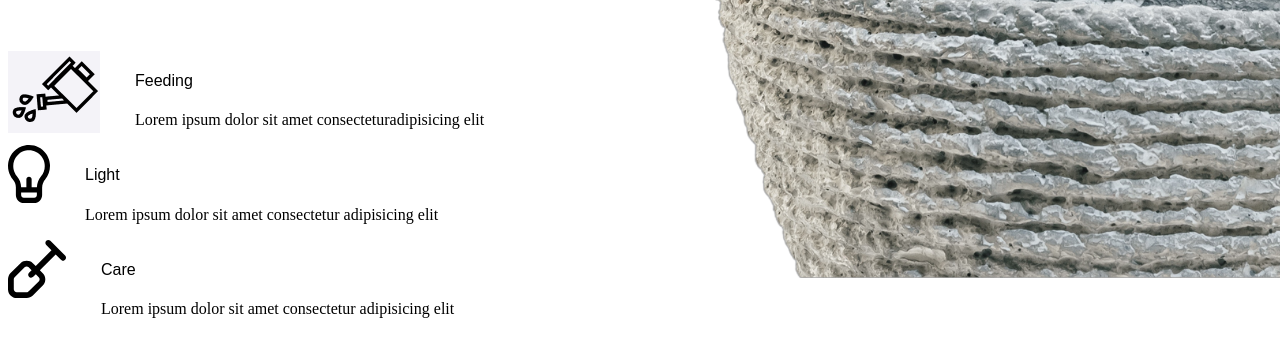
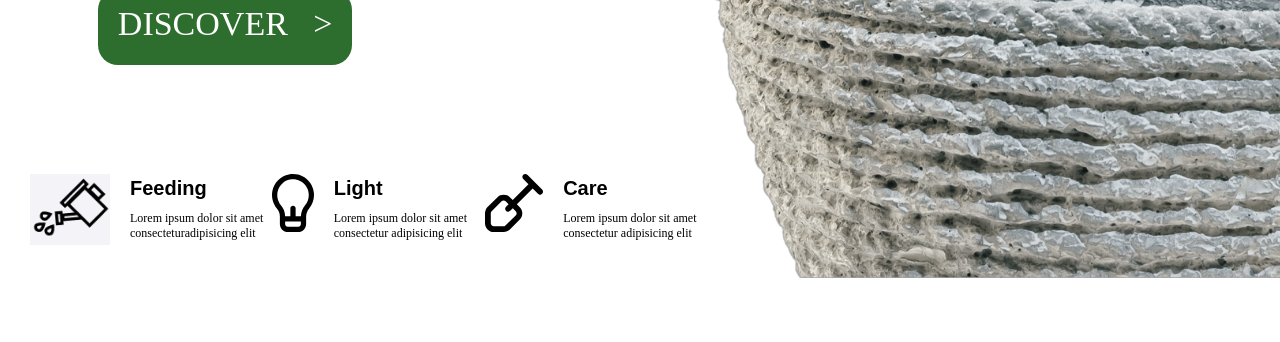
Before and after one commit to puneet2121/project-06, a website: page index.html in a window 1280 px wide. Shown: the part 725-1067 px from the top of the page. After the commit the page ends 1015 px from the top, so only its background shows below. Drawn offline with Linux system fonts and the light colour scheme; a web font is replaced by a local one.

Commit message:
final code

```diff
--- a/index.html
+++ b/index.html
@@ -1,18 +1,13 @@
 <!DOCTYPE html>
 <html lang="en">
+
 <head>
   <meta charset="UTF-8" />
   <meta http-equiv="X-UA-Compatible" content="IE=edge" />
   <meta name="viewport" content="width=device-width, initial-scale=1.0" />
   <title>Document</title>
-    <link
-      href="https://fonts.googleapis.com/css?family=Allerta"
-      rel="stylesheet"
-    />
-    <link
-      href="https://fonts.googleapis.com/css?family=Abel"
-      rel="stylesheet"
-    />
+  <link href="https://fonts.googleapis.com/css?family=Allerta" rel="stylesheet" />
+  <link href="https://fonts.googleapis.com/css?family=Abel" rel="stylesheet" />
   <style>
     /* Write styles here */
     nav {
@@ -20,9 +15,16 @@
       display: flex;
       justify-content: space-around;
     }
+
     #navFirst {
 
       margin-top: 15px;
+
+    }
+
+    #navMid {
+      display: flex;
+      font-size: 24px;
 
     }
     #navMid {
@@ -30,22 +32,28 @@
       font-size: 24px;
 
     }
+
     h4 {
       margin-right: 65px;
       font-weight: 500;
       font-family: sans-serif;
     }
+
+
     #navEnd {
       display: flex;
       align-items: center;
     }
+
     img {
       margin-right: 35px;
     }
+
     #midWhole {
       display: flex;
       margin-top: 32px;
     }
+
     #monstera {
       background-color: white;
       font-size: 110px;
@@ -55,23 +63,36 @@
       margin-left: 0px;
       font-weight: bolder;
       height: auto;
-        font-family:'Segoe UI', Tahoma, Geneva, Verdana, sans-serif;
+      font-family: 'Segoe UI', Tahoma, Geneva, Verdana, sans-serif;
     }
+
     ul {
       margin-left: 16px;
       display: flex;
       flex-direction: column;
       font-size: 29px;
+
     }
+
     li {
       font-size: 20px;
+
     }
+
+    #midWholePart13 {
+      display: flex;
+
+    }
+
     .midWholePart13Parts {
       display: flex;
+      margin-top: 55px;
+
     }
+
     h1 {
-
-        background-color:rgb(45, 109, 45);
+      margin-top: 70px;
+      background-color: rgb(45, 109, 45);
       width: 32%;
       border-radius: 20px;
       margin-left: 90px;
@@ -85,9 +106,34 @@
 
     }
 
+    .text {
+      font-size: 12px;
+      align-items: center;
+      margin-left: -15px;
+      margin-top: -15px;
+    }
 
+    .headline {
+      font-weight: bolder;
+      font-size: 20px;
+      margin-left: -15px;
+      margin-top: 3px;
+
+    }
+
+    #feeding {
+
+      margin-left: 22px;
+      width: 80px;
+
+    }
+
+    li::marker {
+      font-size: 30px;
+    }
   </style>
 </head>
+
 <body>
   <nav id="navbarMonstera">
     <div id="navFirst">
@@ -98,7 +144,9 @@
       <div>
         <h4>Home</h4>
       </div>
-        <div><h4>Collection</h4></div>
+      <div>
+        <h4>Collection</h4>
+      </div>
       <div>
         <h4>Shop</h4>
       </div>
@@ -128,7 +176,9 @@
       <div id="midWholePart11">
         <div>
           <ul>
-              <li ><h1 id="monstera">MONSTERA</h1></li>
+            <li>
+              <h1 id="monstera">MONSTERA</h1>
+            </li>
             <li></li>
             <li>
               Lorem ipsum, dolor sit amet consectetur adipisicing elit.
@@ -157,7 +207,7 @@
             <img id="feeding" src="./photos/water plant.png" />
           </div>
           <div>
-              <h4>Feeding</h4>
+            <h4 class="headline">Feeding</h4>
             <p class="text">
               Lorem ipsum dolor sit amet consecteturadipisicing elit
             </p>
@@ -168,7 +218,7 @@
             <img id="light" src="./photos/light.svg" alt="" />
           </div>
           <div>
-              <h4>Light</h4>
+            <h4 class="headline">Light</h4>
             <p class="text">
               Lorem ipsum dolor sit amet consectetur adipisicing elit
             </p>
@@ -179,7 +229,7 @@
             <img id="care" src="./photos/plough.svg" />
           </div>
           <div>
-              <h4>Care</h4>
+            <h4 class="headline">Care</h4>
             <p class="text">
               Lorem ipsum dolor sit amet consectetur adipisicing elit
             </p>
@@ -192,4 +242,5 @@
     </div>
   </div>
 </body>
+
 </html>
```
Lines whose indentation alone changed are shown as unchanged.
